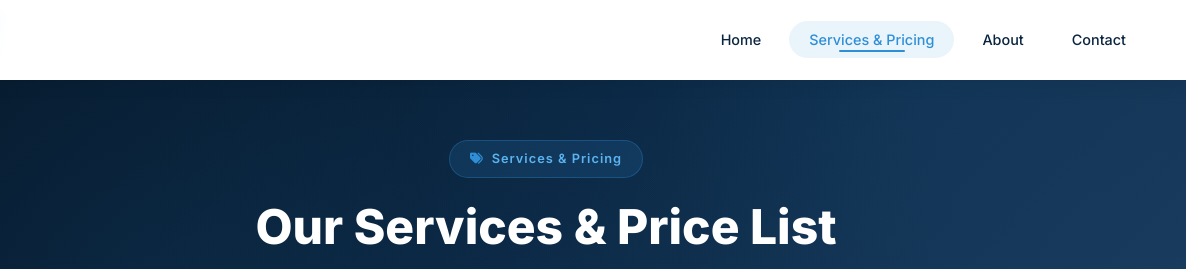
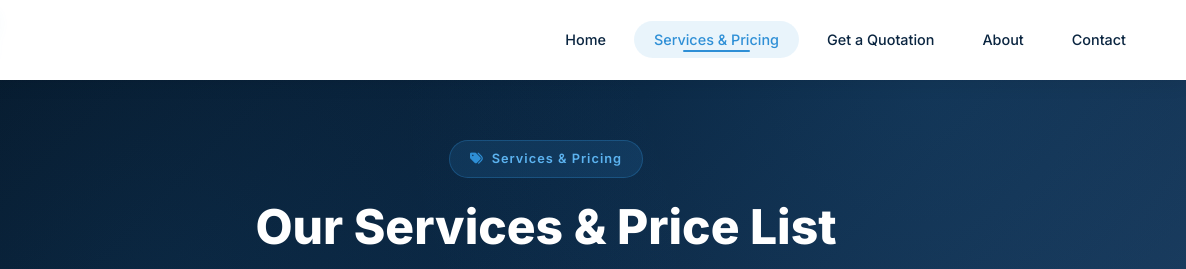
Before and after one commit to niphoprincenkuna/tsdevelopmentandprojects, a plain HTML site: page services.html in a window 1280 px wide. Shown: the top 269 px of the page, 94-1280 px from the left. Drawn offline with Linux system fonts and the light colour scheme.

Commit message:
Modify navigation and footer in services.html
Updated navigation links to include 'Get a Quotation' and modified the footer contact information.

```diff
--- a/services.html
+++ b/services.html
@@ -20,6 +20,7 @@
             <ul class="nav-links" id="navLinks">
                 <li><a href="index.html">Home</a></li>
                 <li><a href="services.html" class="active">Services & Pricing</a></li>
+                <li><a href="quotation.html">Get a Quotation</a></li>
                 <li><a href="about.html">About</a></li>
                 <li><a href="contact.html">Contact</a></li>
             </ul>
```
